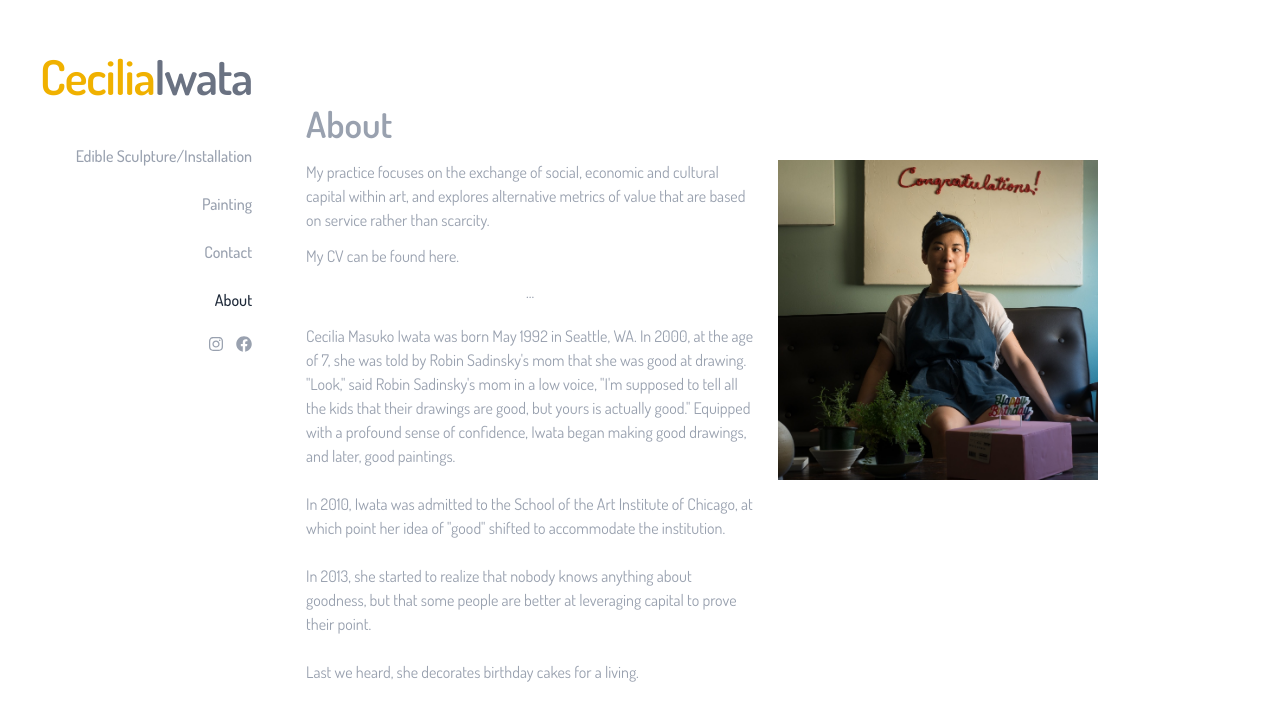
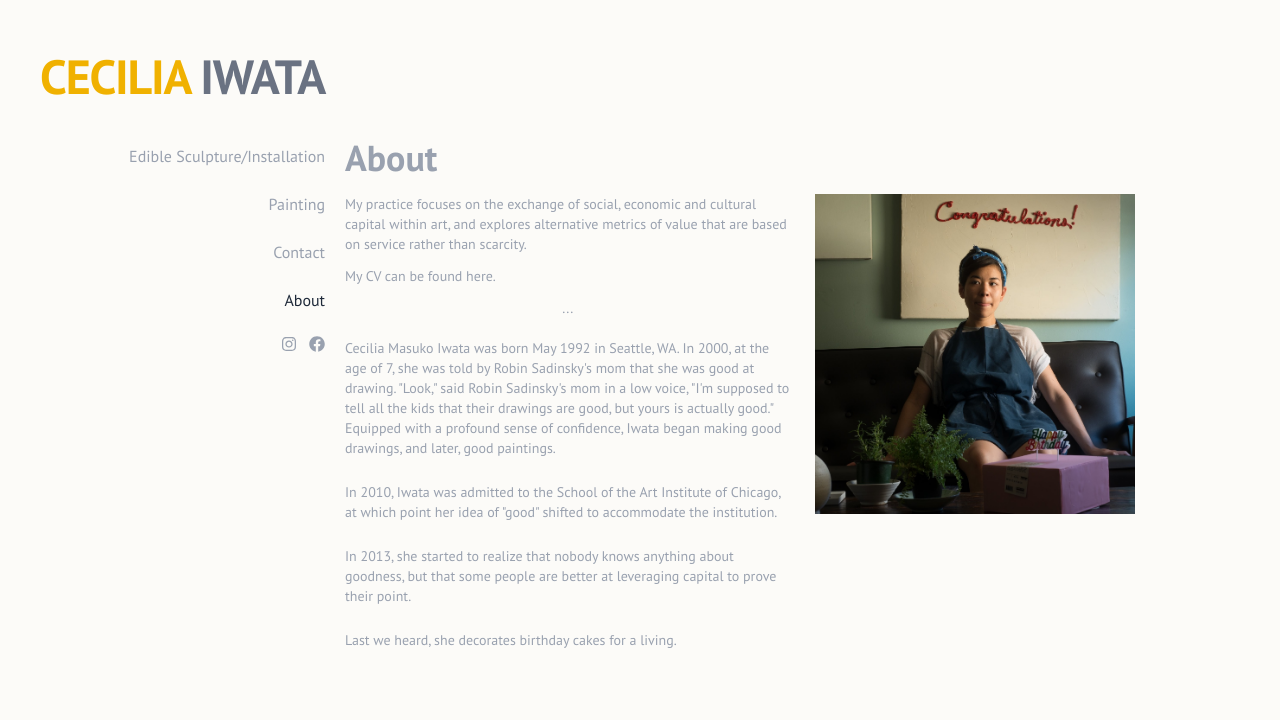
Before and after one commit to YonugJones/iwata-website, a React (Vite) app: page /about in a window 1280 px wide. Shown: the top 720 px of the page. Built offline with nearby package versions, Linux system fonts and the light colour scheme.

Commit message:
updated font and added warmer background

```diff
--- a/src/components/NavBar.tsx
+++ b/src/components/NavBar.tsx
@@ -7,8 +7,7 @@
       <ul>
         <li className='py-3 pb-8 font-semibold text-5xl text-gray-500 tracking-tight hover:cursor-pointer'>
           <Link to='/'>
-            <span className='text-yellow-500'>Cecilia</span>
-            Iwata
+            <span className='text-yellow-500'>CECILIA</span> IWATA
           </Link>
         </li>
         <li className='py-3'>
--- a/src/index.css
+++ b/src/index.css
@@ -1,11 +1,12 @@
-@import url('https://fonts.googleapis.com/css2?family=Dosis:wght@200..800&display=swap');
+@import url('https://fonts.googleapis.com/css2?family=PT+Sans:ital,wght@0,400;0,700;1,400;1,700&display=swap');
 @import "tailwindcss";
 
 
 @layer base {
   html, body, #root {
-    height: 100%;
-    font-family: 'Dosis', sans-serif;
+  height: 100%;
+  font-family: "PT Sans", sans-serif;
+  background-color: rgb(252, 251, 248);
   }
 }
 
--- a/src/pages/About.tsx
+++ b/src/pages/About.tsx
@@ -4,7 +4,7 @@
   return (
     <div className='text-gray-400 animate-fade-in'>
       <h1 className='text-4xl text-start font-semibold pb-4'>About</h1>
-      <div className='grid grid-cols-2 gap-6'>
+      <div className='grid grid-cols-2 gap-6 text-sm'>
         <div className='max-w-md'>
           <p>
             My practice focuses on the exchange of social, economic and cultural
```
